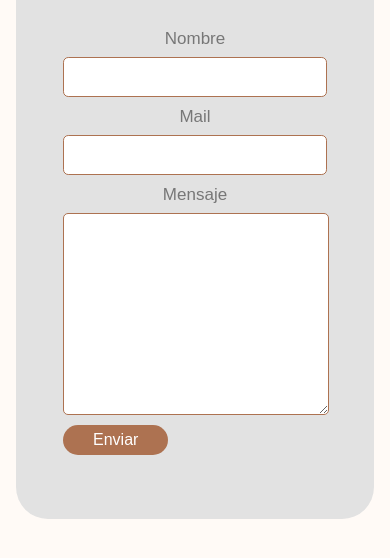
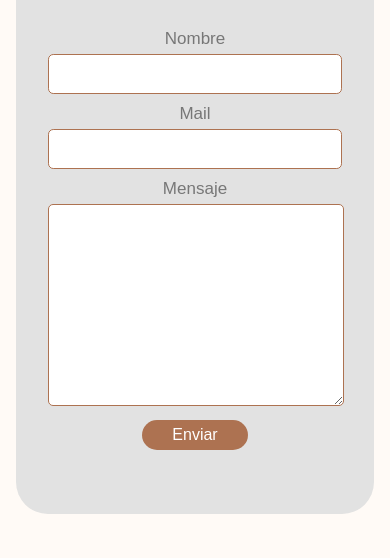
Before and after one commit to ezequielbernard/carritojs, a plain HTML site: page contacto.html in a window 390 px wide. Shown: the part 254-812 px from the top of the page. Drawn offline with nearby package versions, Linux system fonts and the light colour scheme; some packages are replaced by stand-ins of ours; a script that the page names is missing.

Commit message:
corregidocss

```diff
--- a/css/main.css
+++ b/css/main.css
@@ -297,6 +297,10 @@ main {
     .contenedor-productos {
         grid-template-columns: 1fr 1fr;
     }
+    .formulario .field label {
+        text-align: center;
+        margin: 5px;
+    }
 }
 
 
@@ -383,6 +387,10 @@ main {
         flex-wrap: wrap;
         row-gap: 1rem;
     }
+    .formulario .field label {
+        text-align: center;
+        margin: 5px;
+    }
 
 
 }
@@ -394,29 +402,33 @@ main {
 
 .formulario
 {
-  margin: 15px;
+  display: block;
+  margin: 0 auto;
   border: 0;
-
+  max-width: 400px;
 
 }
 
 .field {
   margin-bottom: 10px;
-
-
+  align-items: center;
 }
 
 input[type=text]:focus {
     border:2px solid #7d5741;
   }
 
+.formulario button
+  {
+    align-items: center;
+  }
 
 
 .field label {
   display: block;
   font-size: 17px;
   color: #777;
-  margin: 8px;
+  text-align: left;
 
 }
 
@@ -436,7 +448,6 @@ input[type=text]:focus {
 
  #message
 {
-    display:   flex;
     align-items: center;
     height: 200px;
     text-align: left;
@@ -454,7 +465,7 @@ input[type=text]:focus {
 
 
 input[type="submit"] {
-  display: block;
+  display: inline-block;
   padding: 6px 30px;
   font-size: 16px;
   background-color: #ad7251;
@@ -462,6 +473,7 @@ input[type="submit"] {
   border: 0;
   border-radius: 2rem;
   cursor: pointer;
+  margin: 0;
 }
 
 .carrito-vacio
```
Also changed, not shown: contacto.html (+1 -1 lines).
